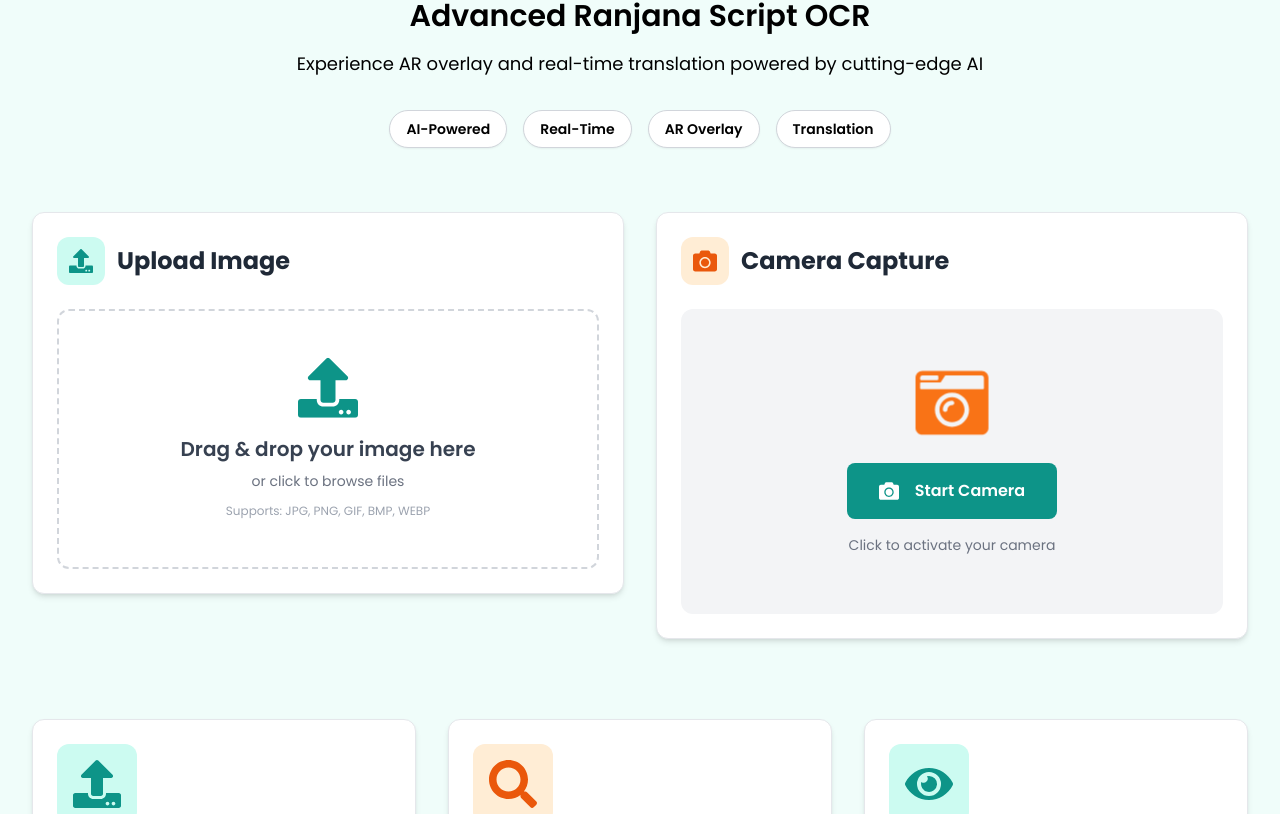
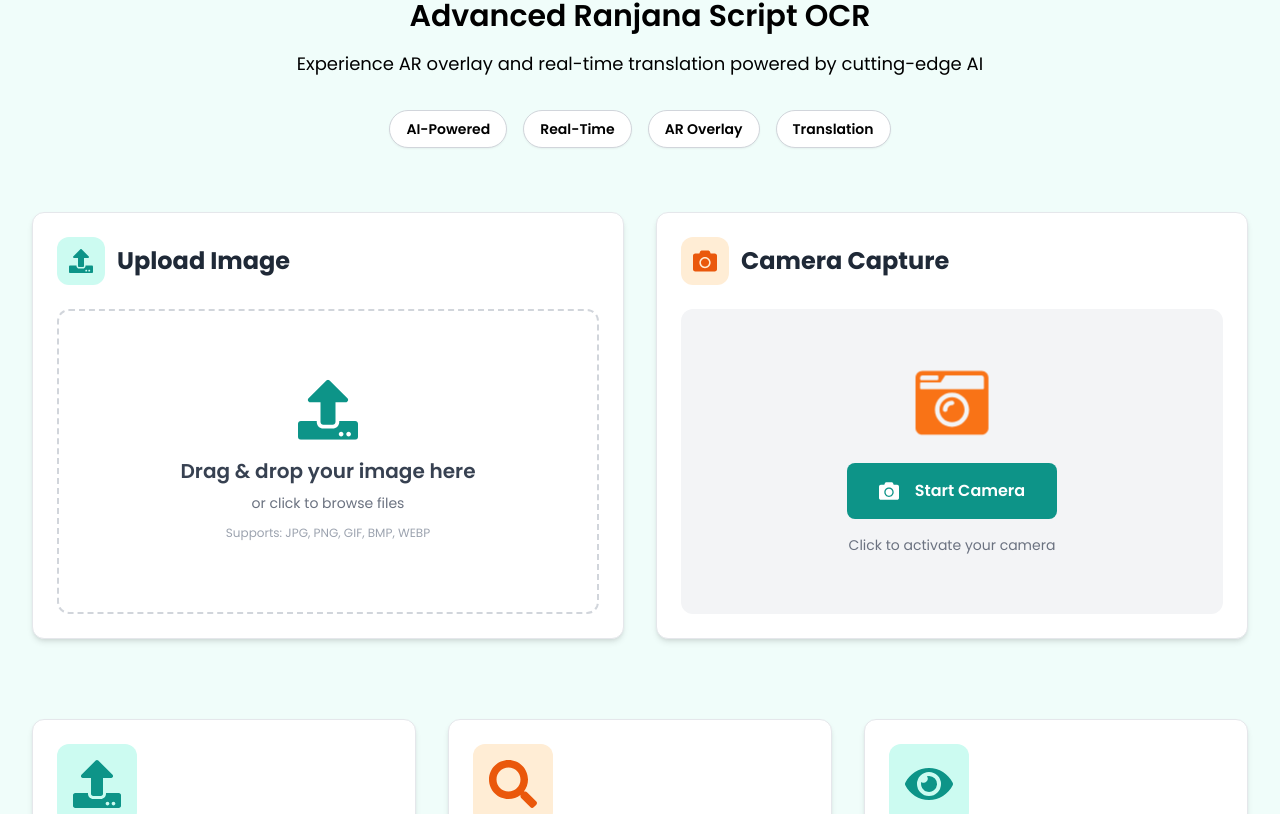
Before and after one commit to SajBajra/Final-Year-Project, a React (Vite) app in the folder frontend/: page / in a window 1280 px wide. Shown: the part 446-1260 px from the top of the page. Built offline with nearby package versions, Linux system fonts and the light colour scheme.

Commit message:
Match ImageUpload default height with CameraCapture using aspect-video

```diff
--- a/frontend/src/components/ImageUpload.jsx
+++ b/frontend/src/components/ImageUpload.jsx
@@ -84,7 +84,9 @@ const ImageUpload = ({ onImageUpload, onProcessing, onOCRComplete, authHeaders =
       </div>
 
       <div
-        className={`border-2 border-dashed rounded-xl p-6 sm:p-8 md:p-12 text-center cursor-pointer transition-all duration-200 ${
+        className={`border-2 border-dashed rounded-xl text-center cursor-pointer transition-all duration-200 ${
+          !preview ? 'aspect-video flex items-center justify-center p-6 sm:p-8' : 'p-6 sm:p-8 md:p-12'
+        } ${
           dragActive
             ? 'border-primary-600 bg-primary-50'
             : 'border-gray-300 hover:border-primary-600 hover:bg-gray-50'
@@ -107,7 +109,7 @@ const ImageUpload = ({ onImageUpload, onProcessing, onOCRComplete, authHeaders =
           <motion.div
             initial={{ opacity: 0, y: 10 }}
             animate={{ opacity: 1, y: 0 }}
-            className="space-y-3 sm:space-y-4"
+            className="space-y-3 sm:space-y-4 w-full"
           >
             <motion.div
               animate={{ y: [0, -10, 0] }}
```
